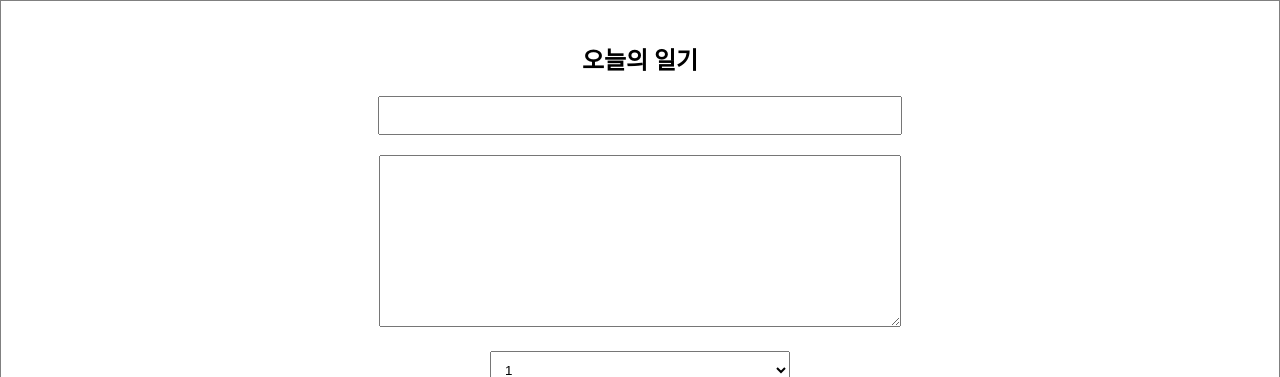
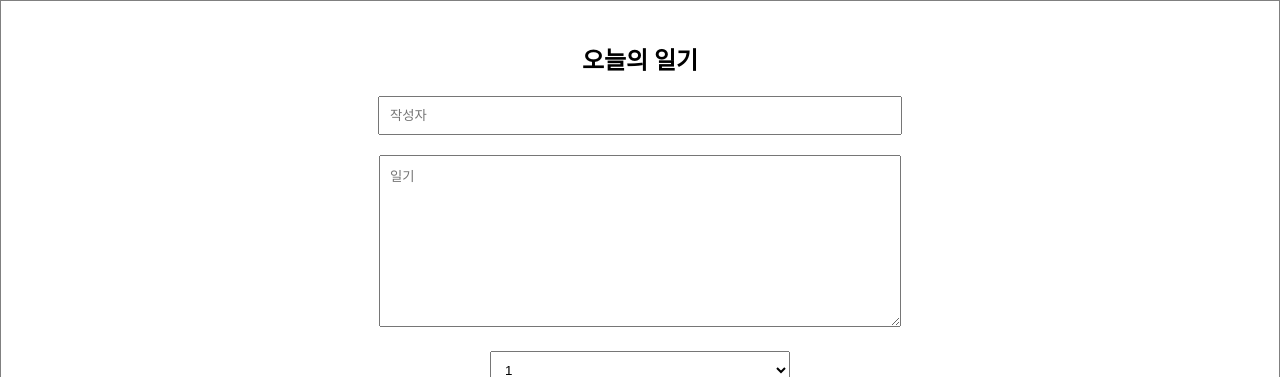
Before and after one commit to isdiscodead/bite-size-react, a React (Create React App) app in the folder simple-diary/: page / in a window 1280 px wide. Shown: the top 377 px of the page. Built offline with nearby package versions, Linux system fonts and the light colour scheme.

Commit message:
list delete

```diff
--- a/simple-diary/src/App.js
+++ b/simple-diary/src/App.js
@@ -2,6 +2,8 @@ import logo from './logo.svg';
 import './App.css';
 import DiaryEditor from './DiaryEditor';
 import DiaryList from './DiaryList';
+
+import React from 'react'
 import { useState, useRef } from 'react';
 
 
@@ -58,10 +60,16 @@ function App() {
     setData([newItem, ...data]);
   }
 
+
+  const onDelete = ( targetId ) => {
+	  // console.log(`${targetId}가 삭제되었습니다.`);
+
+  };
+
   return (
     <div className="App">
       <DiaryEditor onCreate={onCreate} />
-      <DiaryList diaryList={data}/>
+      <DiaryList diaryList={data} onDelete={onDelete} />
     </div>
   );
 };
--- a/simple-diary/src/DiaryEditor.js
+++ b/simple-diary/src/DiaryEditor.js
@@ -1,3 +1,4 @@
+import React from 'react';
 import { useState, useRef } from "react";
 
 
@@ -43,28 +44,38 @@ const DiaryEditor = ({ onCreate }) => {
 
         // console.log(state);
         alert("저장 성공");
+
+		// 초기화
+		setState({
+			author: "",
+			content: "",
+			emotion: 1,
+		})
     }
 
 
-    return <div className="DiaryEditor">
+    return (
+		<div className="DiaryEditor">
 			<h2>오늘의 일기</h2>
 			<div>
-            <input ref={authorInput} name="author" value={state.author} onChange={(e) => {
-                // console.log(e);
-                setState({
-                    // 반드시 spread 이후에 값 변경 들어가야 함
-                    ...state,
-                    author: e.target.value,
-                });
-            }}/>
+				<input
+				  ref={authorInput}
+				  value={state.author}
+				  onChange={handleChangeState}
+				  name="author"
+				  placeholder="작성자"
+				  type="text"
+				/>
 			</div>
 
 			<div>
 				<textarea
 				  ref={contentInput}
-                name="content"
 				  value={state.content}
 				  onChange={handleChangeState}
+				  name="content"
+				  placeholder="일기"
+				  type="text"
 				/>
 			</div>
 
@@ -82,7 +93,7 @@ const DiaryEditor = ({ onCreate }) => {
 				<button onClick={handleSubmit}>일기 저장하기</button>
 			</div>
     	</div>
+	);
 };
 
-
 export default DiaryEditor;
--- a/simple-diary/src/DiaryItem.js
+++ b/simple-diary/src/DiaryItem.js
@@ -1,4 +1,6 @@
-const DiaryItem = ({ id, author, content, emotion, created_date }) => {
+import React from 'react';
+
+const DiaryItem = ({ onDelete, id, author, content, emotion, created_date }) => {
     return (
       <div className="DiaryItem">
         <div className="info">
@@ -8,9 +10,19 @@ const DiaryItem = ({ id, author, content, emotion, created_date }) => {
           <br />
           <span className="date">{new Date(created_date).toLocaleString()}</span>
         </div>
-        <div className="content">{content}</div>
+
+		<div className="content">{content}</div>
+
+		<button onClick={() => {
+				if ( window.confirm(`${id}번째 일기를 정말 삭제하시겠습니가?`)) {
+					onDelete(id);
+				}
+			}}
+		>
+			삭제하기
+		</button>
       </div>
     );
-  };
+};
 
   export default DiaryItem;
--- a/simple-diary/src/DiaryList.js
+++ b/simple-diary/src/DiaryList.js
@@ -1,6 +1,7 @@
+import React from 'react';
 import DiaryItem from "./DiaryItem";
 
-const DiaryList = ({ diaryList }) => {
+const DiaryList = ({ onDelete, diaryList }) => {
     // console.log(diaryList);
     return (
         <div className="DiaryList">
@@ -8,7 +9,7 @@ const DiaryList = ({ diaryList }) => {
             <h4>{diaryList.length}개의 일기가 있습니다.</h4>
             <div>
                 { diaryList.map((it) => (
-                    <DiaryItem key={it.id} {...it} />
+                    <DiaryItem key={it.id} {...it} onDelete={onDelete} />
                 ))}
             </div>
         </div>
```
Lines whose indentation alone changed are shown as unchanged.
